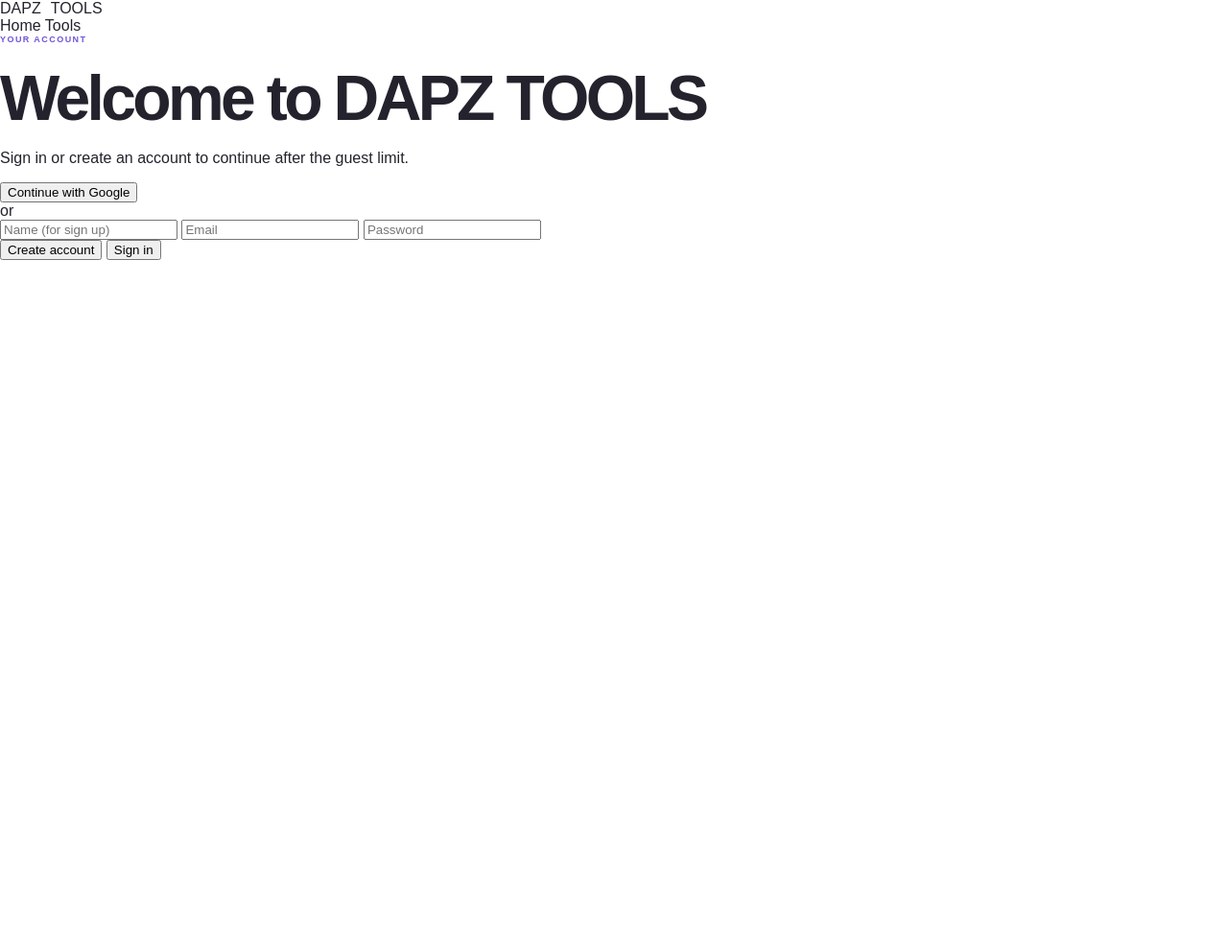
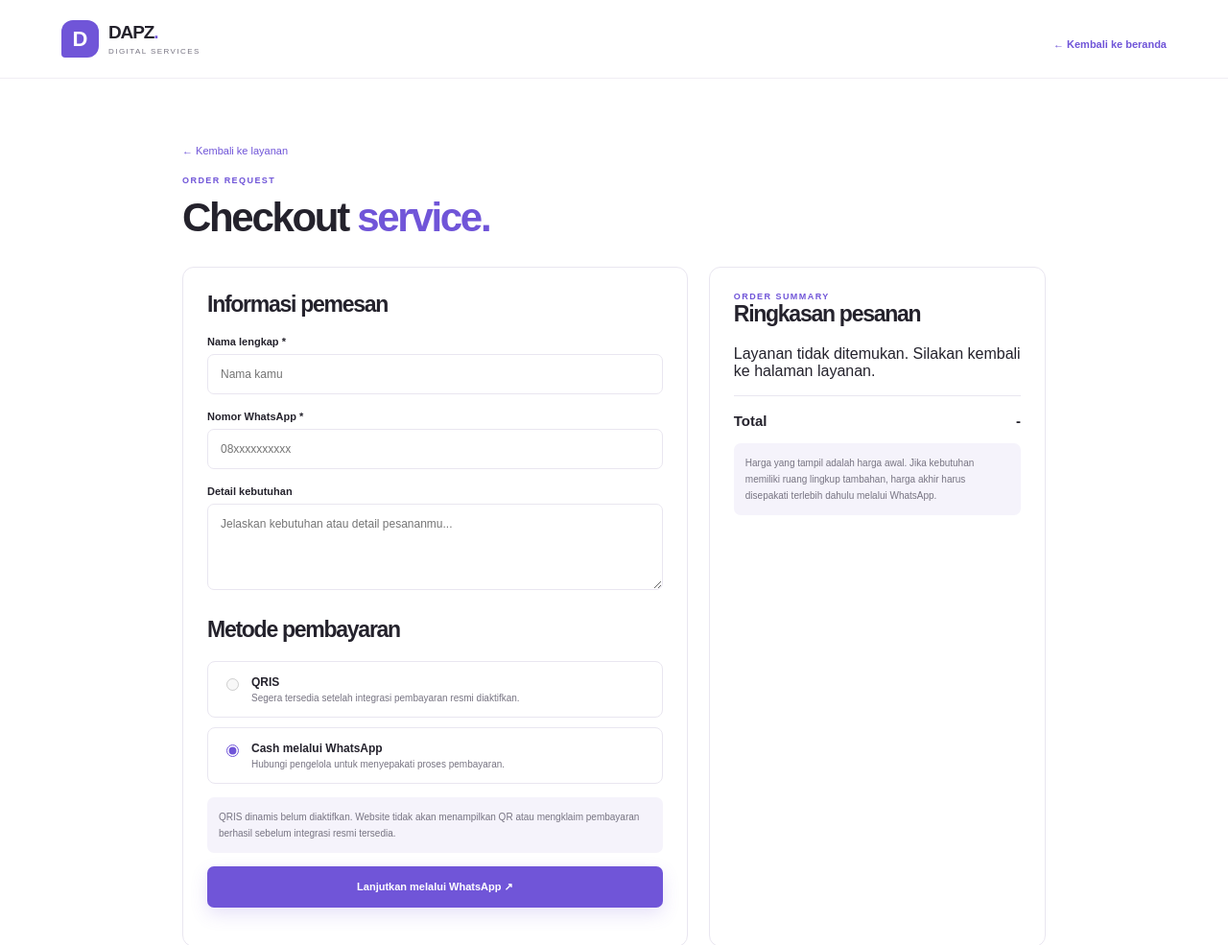
Before and after one commit to Dapz-ProjectMe/Store-Me, a plain HTML site: page account.html in a window 1280 px wide. Shown: the top 985 px of the page at 96% size. Before the commit the page ends 800 px from the top, so only its background shows below. Drawn offline with Linux system fonts and the light colour scheme; files that its build step writes are made by us from their sources.

Commit message:
Update account.html

```diff
--- a/account.html
+++ b/account.html
@@ -1,69 +1,20 @@
-<!doctype html>
-<html lang="id">
- <head>
-  <meta charset="utf-8"/>
-  <meta content="width=device-width,initial-scale=1" name="viewport"/>
-  <title>
-   Account &mdash; DAPZ TOOLS
-  </title>
-  <link href="assets/css/style.css" rel="stylesheet"/>
- </head>
- <body>
-  <header class="topbar">
-   <a class="brand" href="index.html">
-    DAPZ
-    <span>
-     TOOLS
-    </span>
-   </a>
-   <nav>
-    <a href="index.html">
-     Home
-    </a>
-    <a href="index.html#tools">
-     Tools
-    </a>
-   </nav>
-  </header>
-  <main class="account-wrap">
-   <section class="auth-card">
-    <p class="eyebrow">
-     YOUR ACCOUNT
-    </p>
-    <h1>
-     Welcome to DAPZ TOOLS
-    </h1>
-    <p class="muted">
-     Sign in or create an account to continue after the guest limit.
-    </p>
-    <button class="google" id="google">
-     Continue with Google
-    </button>
-    <div class="divider">
-     <span>
-      or
-     </span>
-    </div>
-    <form id="authForm">
-     <input id="name" placeholder="Name (for sign up)"/>
-     <input id="email" placeholder="Email" required="" type="email"/>
-     <input id="password" minlength="6" placeholder="Password" required="" type="password"/>
-     <div class="auth-actions">
-      <button class="secondary" id="signup" type="button">
-       Create account
-      </button>
-      <button class="primary" type="submit">
-       Sign in
-      </button>
-     </div>
-    </form>
-    <p class="status" id="status">
-    </p>
-    <div class="session-box hidden" id="sessionBox">
-    </div>
-   </section>
-  </main>
-  <script src="assets/js/pages/account.js" type="module">
-  </script>
- </body>
-</html>
+<!DOCTYPE html>
+<html lang="id"><head><meta charset="UTF-8"><meta name="viewport" content="width=device-width,initial-scale=1"><title>Checkout — DAPZ DIGITAL</title><link rel="stylesheet" href="css/style.css"><link rel="stylesheet" href="css/responsive.css"><style>
+.checkout-wrap{width:min(900px,90%);margin:65px auto 90px}.checkout-grid{display:grid;grid-template-columns:1.2fr .8fr;gap:22px}.checkout-box{border:1px solid var(--line);border-radius:12px;padding:25px}.checkout-box h2{font-size:23px}.field{display:grid;gap:7px;margin:17px 0}.field label{font-size:11px;font-weight:700}.field input,.field textarea{width:100%;padding:13px;border:1px solid var(--line);border-radius:7px;font:12px var(--font)}.field textarea{min-height:90px;resize:vertical}.choice{display:flex;gap:10px;align-items:flex-start;border:1px solid var(--line);padding:14px;border-radius:8px;margin:10px 0;cursor:pointer}.choice input{accent-color:var(--purple);margin-top:3px}.choice b,.choice small{display:block}.choice b{font-size:12px}.choice small{font-size:10px;color:var(--muted);margin-top:4px}.summary-row{display:flex;justify-content:space-between;gap:15px;font-size:11px;margin:15px 0;color:var(--muted)}.summary-total{border-top:1px solid var(--line);padding-top:17px;color:var(--ink);font-size:15px;font-weight:800}.notice{font-size:10px;line-height:1.7;color:var(--muted);background:var(--pale);padding:12px;border-radius:7px;margin:14px 0}.checkout-result{margin-top:15px;font-size:12px;line-height:1.7}.back-link{font-size:11px;color:var(--purple);display:inline-block;margin-bottom:20px}@media(max-width:650px){.checkout-grid{grid-template-columns:1fr}.checkout-wrap{margin-top:35px}.checkout-box{padding:19px}}
+</style></head><body>
+<header class="site-header"><a class="brand" href="index.html"><span class="brand-mark">D</span><span class="brand-copy"><strong>DAPZ<span>.</span></strong><small>DIGITAL SERVICES</small></span></a><a class="text-link" href="index.html">← Kembali ke beranda</a></header>
+<main class="checkout-wrap"><a class="back-link" href="index.html">← Kembali ke layanan</a><div class="eyebrow">ORDER REQUEST</div><h1 style="font-size:42px;margin:12px 0 28px">Checkout <em>service.</em></h1>
+<form id="checkoutForm" class="checkout-grid">
+<section class="checkout-box"><h2>Informasi pemesan</h2>
+<div class="field"><label for="customerName">Nama lengkap *</label><input id="customerName" required maxlength="80" autocomplete="name" placeholder="Nama kamu"></div>
+<div class="field"><label for="customerWhatsapp">Nomor WhatsApp *</label><input id="customerWhatsapp" required maxlength="20" inputmode="tel" placeholder="08xxxxxxxxxx"></div>
+<div class="field"><label for="customerNote">Detail kebutuhan</label><textarea id="customerNote" maxlength="1000" placeholder="Jelaskan kebutuhan atau detail pesananmu..."></textarea></div>
+<h2 style="margin-top:28px">Metode pembayaran</h2>
+<label class="choice"><input type="radio" name="payment" value="qris" disabled><span><b>QRIS</b><small>Segera tersedia setelah integrasi pembayaran resmi diaktifkan.</small></span></label>
+<label class="choice"><input type="radio" name="payment" value="cash" checked><span><b>Cash melalui WhatsApp</b><small>Hubungi pengelola untuk menyepakati proses pembayaran.</small></span></label>
+<div class="notice">QRIS dinamis belum diaktifkan. Website tidak akan menampilkan QR atau mengklaim pembayaran berhasil sebelum integrasi resmi tersedia.</div>
+<button class="button button-primary" type="submit" style="width:100%">Lanjutkan melalui WhatsApp ↗</button><div class="checkout-result" id="formResult" aria-live="polite"></div>
+</section>
+<aside class="checkout-box"><div class="eyebrow">ORDER SUMMARY</div><h2>Ringkasan pesanan</h2><div id="serviceSummary"></div><div class="summary-row summary-total"><span>Total</span><strong id="totalPrice">-</strong></div><p class="notice">Harga yang tampil adalah harga awal. Jika kebutuhan memiliki ruang lingkup tambahan, harga akhir harus disepakati terlebih dahulu melalui WhatsApp.</p></aside>
+</form></main>
+<script src="js/services.js"></script><script src="js/checkout.js"></script></body></html>
```
